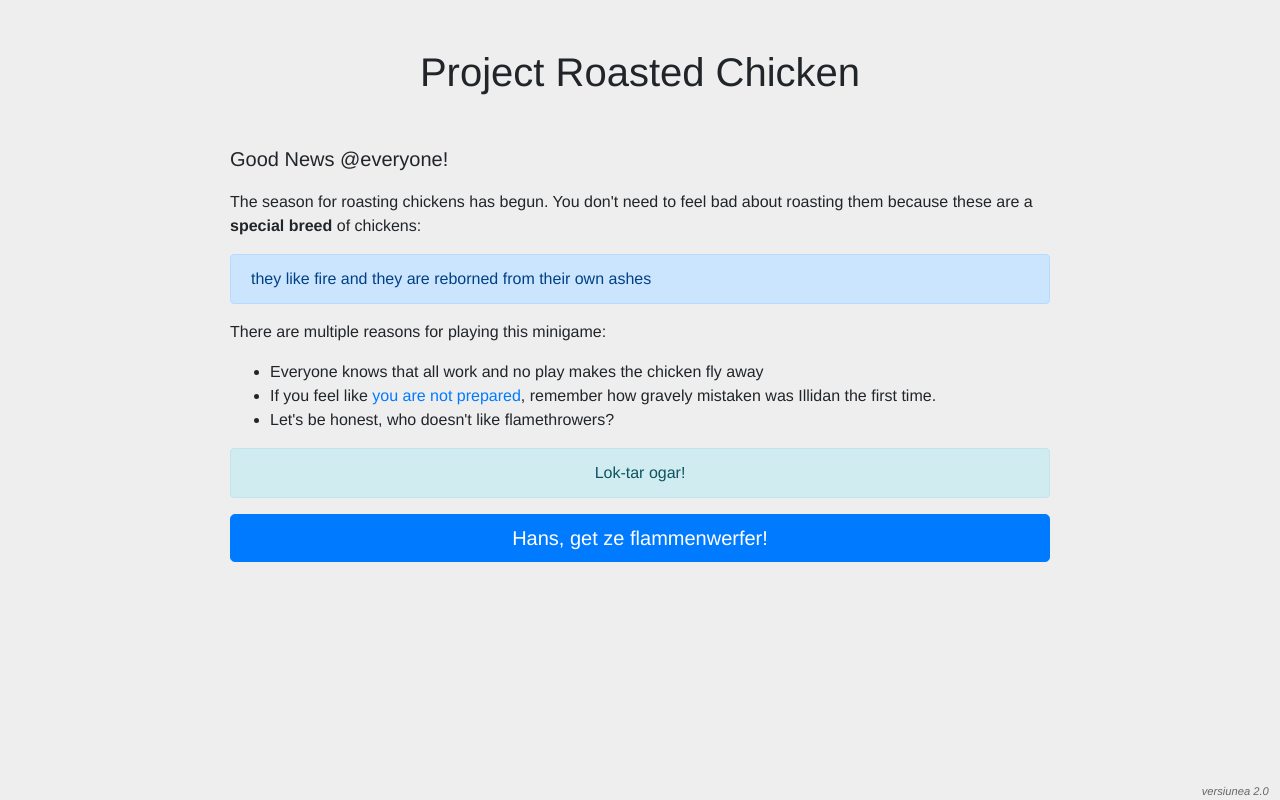
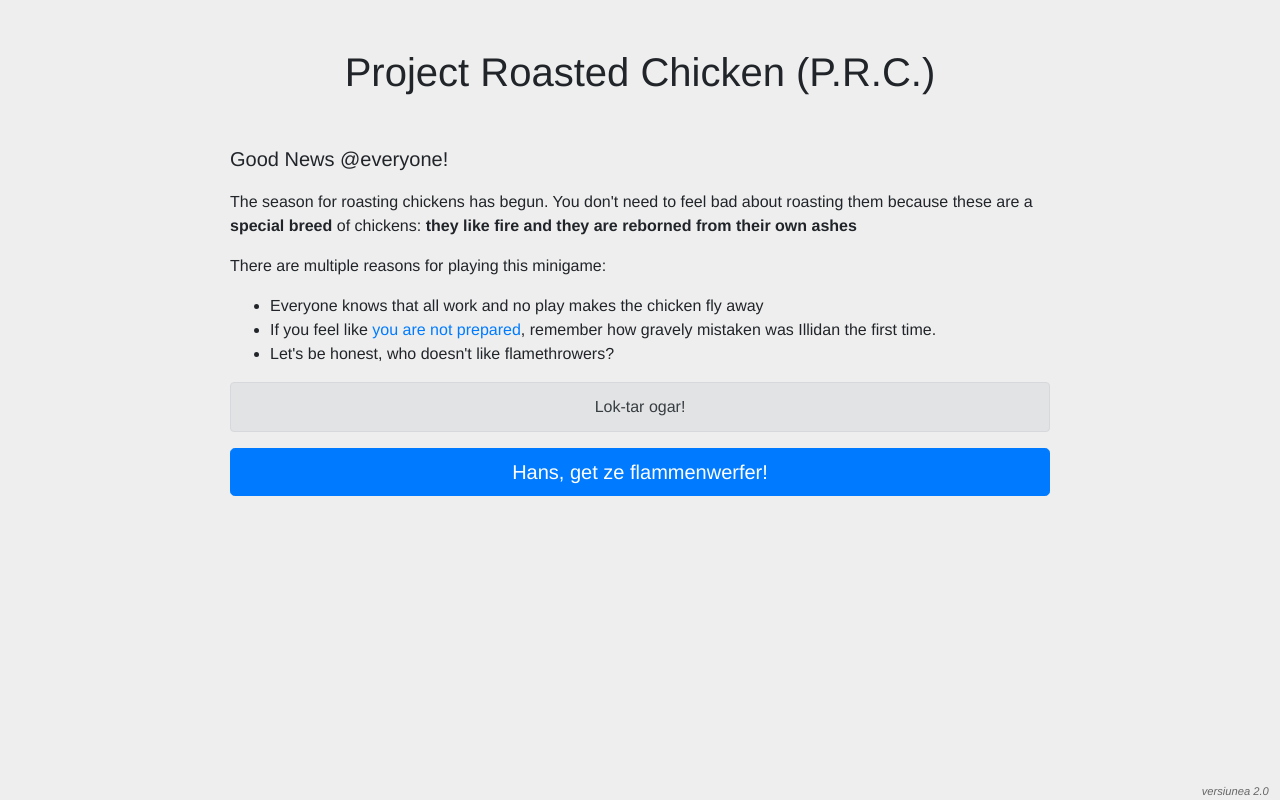
Before and after one commit to Pufanul/Pufanul.github.io, a plain HTML site: page index.html in a window 1280 px wide. Drawn offline with Linux system fonts and the light colour scheme.

Commit message:
Minor corrections

```diff
--- a/index.html
+++ b/index.html
@@ -18,7 +18,7 @@
 
 			</div>
 			<div class="col">
-				<h1>Project Roasted Chicken</h1>
+				<h1>P.R.C.</h1>
 			</div>
 			<div class="col text-right">
 				<div class="timer-container d-inline p-2 bg-danger text-white border border-danger mr-1" id="#run-the-timer">
@@ -31,22 +31,22 @@
 		<div class="container-fluid" id="scorescreen">
 			<div class="row">
 				<div class="col">
-					<h1 class="text-center mb-5 mt-5"> Project Roasted Chicken </h1>
+					<h1 class="text-center mb-5 mt-5"> Project Roasted Chicken (P.R.C.)</h1>
 				</div>
 			</div>
 
 			<div class="row main-description">
 				<div class="col">
 					<p class="lead">Good News @everyone!</p>
-					<p>The season for roasting chickens has begun. You don't need to feel bad about roasting them because these are a <strong>special breed</strong> of chickens:</p>
-						<div class="alert alert-primary" role="alert">they like fire and they are reborned from their own ashes</div>
+					<p>The season for roasting chickens has begun. You don't need to feel bad about roasting them because these are a <strong>special breed</strong> of chickens:
+						<strong>they like fire and they are reborned from their own ashes</strong></p>
 					<p>There are multiple reasons for playing this minigame:</p>
 					<ul>
 						<li>Everyone knows that all work and no play makes the chicken fly away</li>
 						<li>If you feel like <a href="https://i.kym-cdn.com/photos/images/newsfeed/000/388/361/531.jpg" target="_blank">you are not prepared</a>, remember how gravely mistaken was Illidan the first time.</li>
 						<li>Let's be honest, who doesn't like flamethrowers?</li>
 					</ul>
-					<p class="alert alert-info text-center">Lok-tar ogar!</p>
+					<p class="alert alert-secondary text-center">Lok-tar ogar!</p>
 					<button class="btn btn-primary btn-lg btn-block" id="startgame">Hans, get ze flammenwerfer!</button>
 				</div>
 			</div>
```
